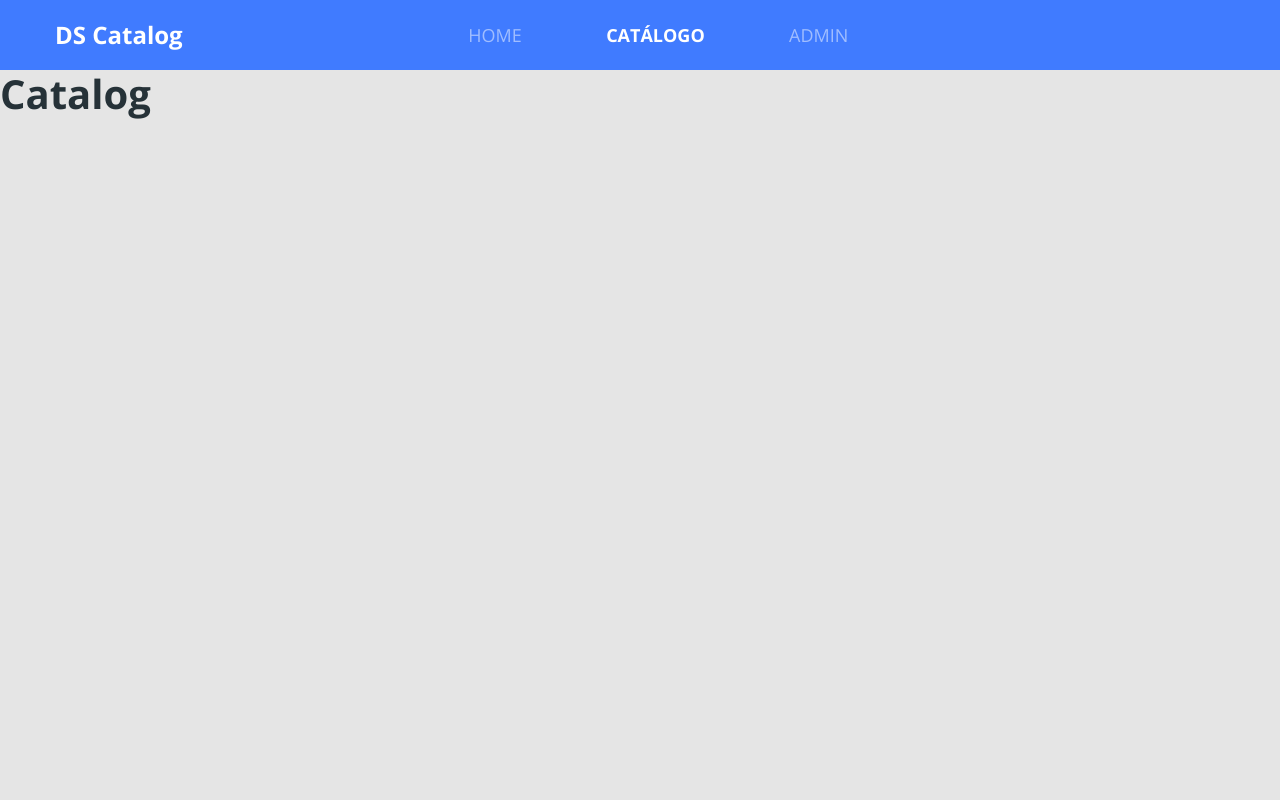
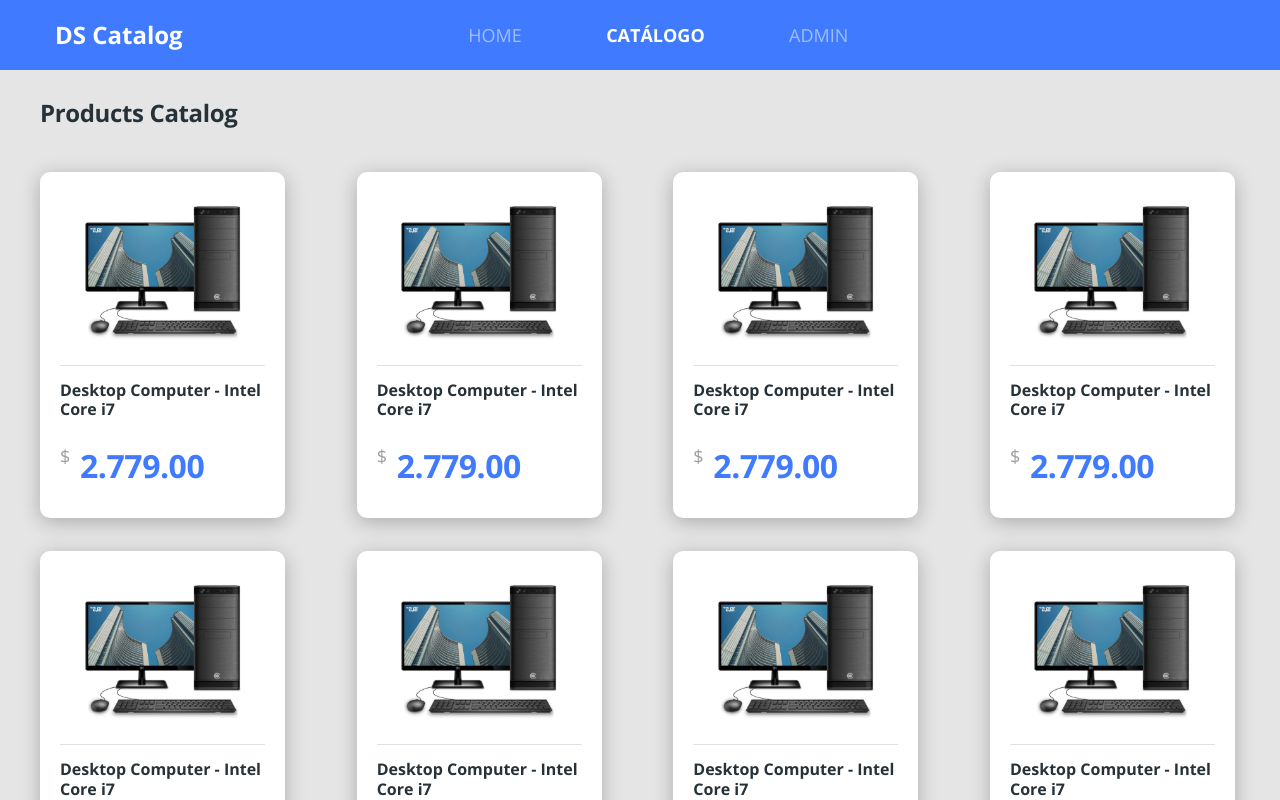
Before and after one commit to gtsasil/dscatalog-bootcamp-devsuperior, a React (Create React App) app in the folder front-web/: page /Catalog in a window 1280 px wide. Shown: the top 800 px of the page. Built offline with nearby package versions, Linux system fonts and the light colour scheme.

Commit message:
Product listing layout finished

```diff
--- a/front-web/src/app.scss
+++ b/front-web/src/app.scss
@@ -21,3 +21,16 @@
     color: unset;
   }
 }
+
+.border-radius-10{
+  border-radius: 10px;
+}
+
+.border-radius-20{
+  border-radius: 20px;
+}
+
+.card-base{
+  background: #FFFFFF;
+  box-shadow: 0px 4px 20px rgba( 0, 0 , 0 , 0.25);
+}
--- /dev/null
+++ b/front-web/src/pages/Catalog/components/ProductCard/index.tsx
@@ -0,0 +1,18 @@
+import React from "react";
+import { ReactComponent as ProductImage } from "../../../../core/assets/images/product.svg";
+import "./styles.scss";
+
+const ProductCard = () => (
+  <div className=" card-base border-radius-10 product-card">
+    <ProductImage />
+    <div className="product-info">
+      <h6> Desktop Computer - Intel Core i7</h6>
+      <div className="product-price-container">
+        <span className="product-currency">$</span>
+        <h3 className="product-price">2.779.00</h3>
+      </div>
+    </div>
+  </div>
+);
+
+export default ProductCard;
--- /dev/null
+++ b/front-web/src/pages/Catalog/components/ProductCard/styles.scss
@@ -0,0 +1,41 @@
+.product-card{
+    width: 245px;
+    padding: 20px 20px 30px 20px;
+    text-align: center;
+
+}
+
+.product-info{
+    border-top: 1px solid #E1E1E1;
+    text-align: left;
+    padding-top: 15px;
+    margin-top: 15px;
+
+}
+
+.product-name{
+    font-size: 18px;
+    line-height: 25px;
+    letter-spacing: -0.015em;
+}
+
+.product-price-container{
+    margin-top: 25px;
+    display: flex;
+
+}
+
+.product-currency{
+    font-size: 18px;
+    line-height: 25px;
+    letter-spacing:  -0.015em;
+    color: #9E9E9E;
+}
+
+.product-price{
+    font-size: 32px;
+    line-height: 44px;
+    letter-spacing:  -0.015em;
+    color: #407bff;
+    margin-left: 10px;
+}
--- a/front-web/src/pages/Catalog/index.tsx
+++ b/front-web/src/pages/Catalog/index.tsx
@@ -1,12 +1,22 @@
-import React from 'react';
+import React from "react";
+import ProductCard from "./components/ProductCard";
+import "./styles.scss";
 
 const Catalog = () => (
-    <div>
-        <h1>
-            Catalog
-        </h1>
+  <div className="catalog-container">
+    <h1 className="catalog-title">Products Catalog</h1>
+    <div className="catalog-products">
+      <ProductCard />
+      <ProductCard />
+      <ProductCard />
+      <ProductCard />
+      <ProductCard />
+      <ProductCard />
+      <ProductCard />
+      <ProductCard />
+      <ProductCard />
     </div>
+  </div>
+);
 
- );
-
- export default Catalog;
+export default Catalog;
--- /dev/null
+++ b/front-web/src/pages/Catalog/styles.scss
@@ -0,0 +1,19 @@
+.catalog-container{
+    margin-top: 26px;
+    padding-left: 40px;
+    padding-right: 40px;
+}
+
+.catalog-title{
+    font-size: 24px;
+    line-height: 33px;
+    letter-spacing: -0.015em;
+}
+
+.catalog-products{
+    margin-top: 43px;
+    display: grid;
+    grid-template-columns: repeat(auto-fill, 250px);
+    grid-gap: 33px 30px;
+    justify-content: space-between;
+}
--- a/front-web/src/pages/Home/index.tsx
+++ b/front-web/src/pages/Home/index.tsx
@@ -6,7 +6,7 @@
 
 const Home = () => (
   <div className="home-container">
-    <div className=" row home-content">
+    <div className=" row home-content card-base border-radius-20 ">
       <div className="col-6 home-text">
         <h1 className="text-title">
           Conheça o melhor <br /> catálogo de produtos
--- a/front-web/src/pages/Home/styles.scss
+++ b/front-web/src/pages/Home/styles.scss
@@ -5,9 +5,6 @@
 }
 
 .home-content{
-    background-color: #FFF;
-    box-shadow: 0px 4px 20px rgba(0, 0, 0, 0.25);
-    border-radius: 20px;
     padding-top: 155px;
     padding-bottom: 150px;
 }
```
Also changed, not shown: front-web/src/core/assets/images/product.svg (added), front-web/src/pages/Admin/styles.scss (added), 1 other file (tests, documents, lock files or other folders).
